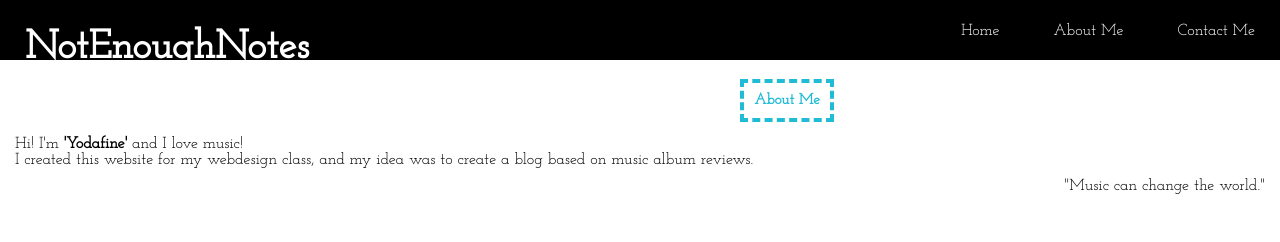
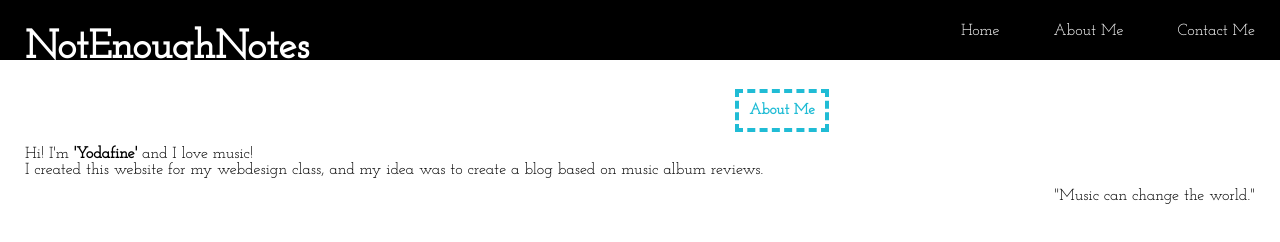
Before and after one commit to Yodafine/MusicBlog, a plain HTML site: page aboutme.html in a window 1280 px wide. Drawn offline with Linux system fonts and the light colour scheme.

Commit message:
Update style.css

```diff
--- a/style.css
+++ b/style.css
@@ -63,9 +63,9 @@ p {
 }
 .section {
 	background-color: #fff;
-	padding: 15px;
-	margin-bottom: 10px;
-	border-radius: 10px;
+	padding: 25px;
+	margin-bottom: 20px;
+	border-radius: 20px;
 	font-family: 'Josefin Slab', serif;
 }
 .quote {
```
